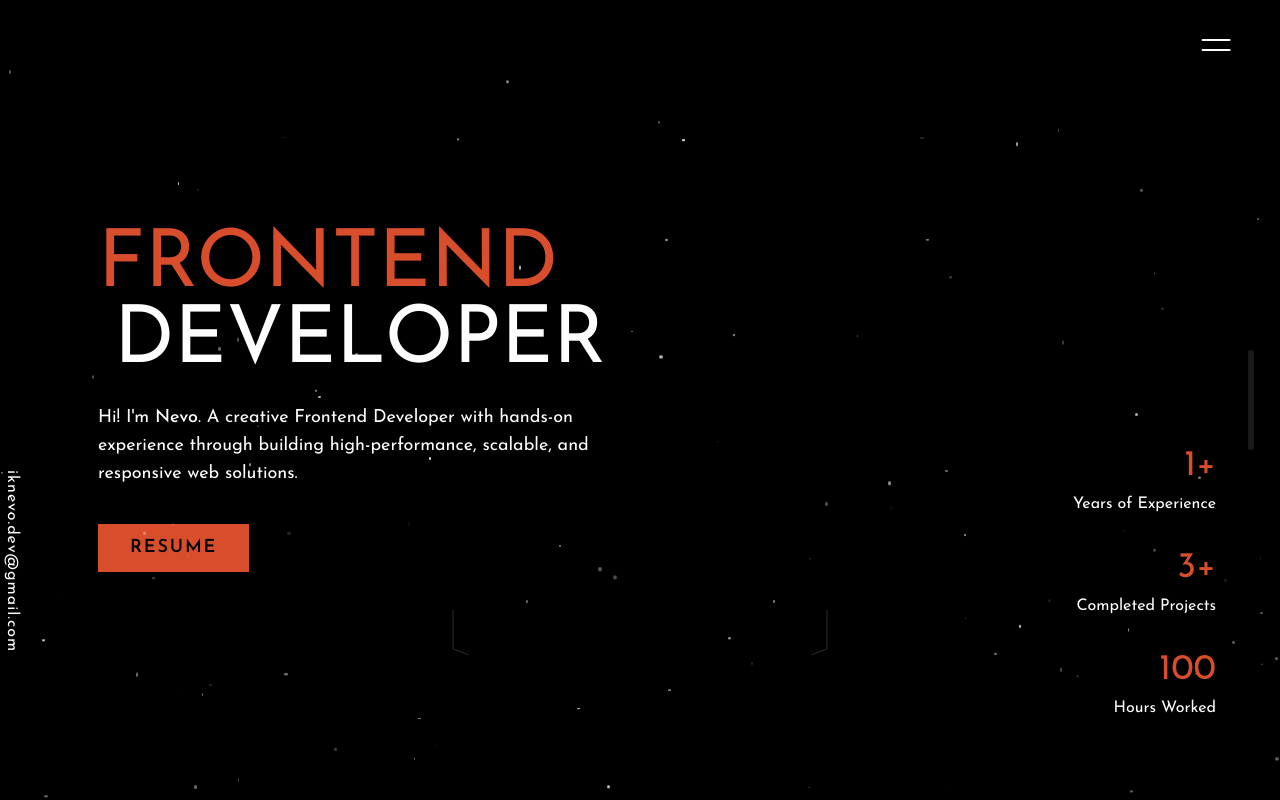
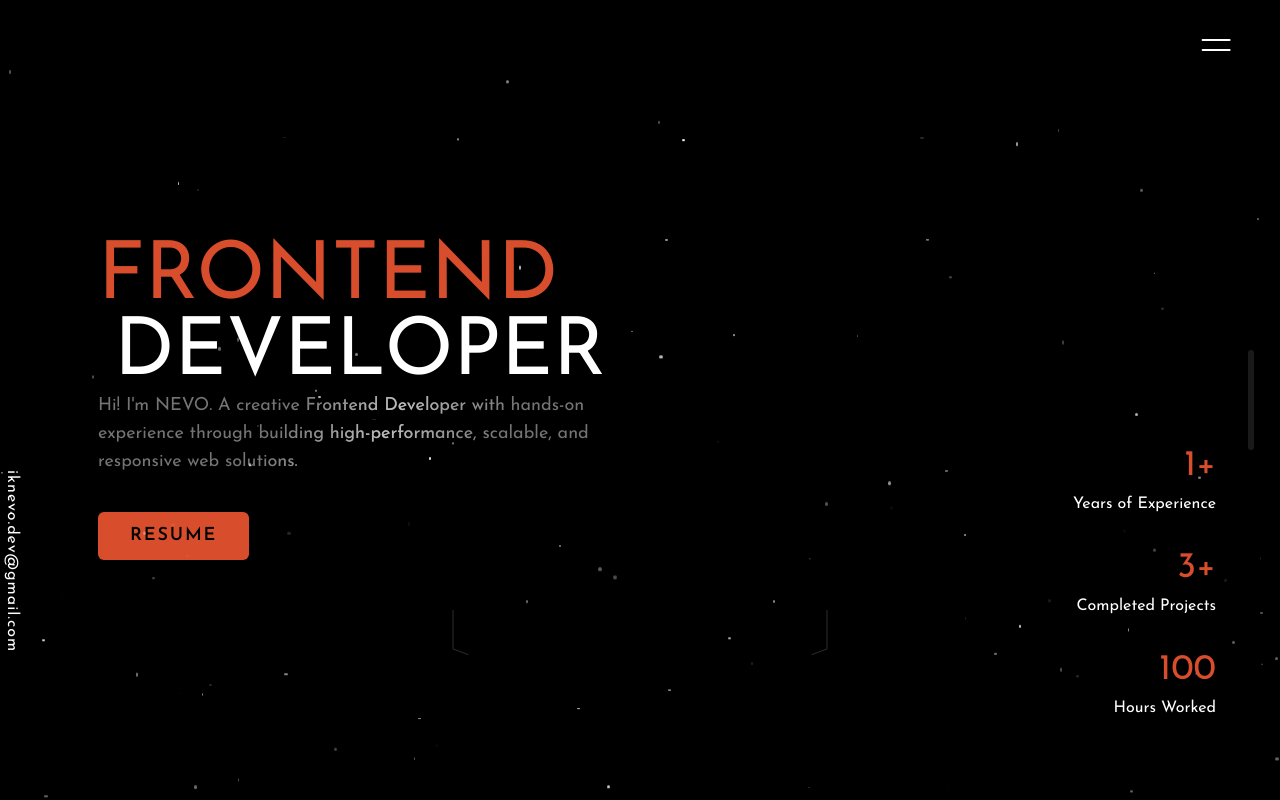
Before and after one commit to iknevo/nevo.dev, a Next.js app: page / in a window 1280 px wide. Shown: the top 800 px of the page. Built offline with nearby package versions, Linux system fonts and the light colour scheme.

Commit message:
text shine and magnet button

```diff
--- a/app/_components/AboutMe.tsx
+++ b/app/_components/AboutMe.tsx
@@ -3,6 +3,7 @@ import { useGSAP } from "@gsap/react";
 import gsap from "gsap";
 import { ScrollTrigger } from "gsap/all";
 import { useRef } from "react";
+import ShinyText from "./ShinyText";
 
 gsap.registerPlugin(ScrollTrigger, useGSAP);
 
@@ -54,9 +55,13 @@ const AboutMe = () => {
   return (
     <section className="pb-section" id="about-me">
       <div className="container" ref={container}>
-        <h2 className="text-4xl md:text-6xl font-thin mb-20 slide-up-and-fade">
+        <h2 className="text-4xl md:text-6xl mb-20 slide-up-and-fade">
+          <ShinyText
+            text="
           I believe in a user centered design approach, ensuring that every
           project I work on is tailored to meet the specific needs of its users.
+          "
+          />
         </h2>
 
         <p className="pb-3 border-b text-muted-foreground slide-up-and-fade">
--- a/app/_components/Banner.tsx
+++ b/app/_components/Banner.tsx
@@ -6,6 +6,8 @@ import { useGSAP } from "@gsap/react";
 import gsap from "gsap";
 import { ScrollTrigger } from "gsap/all";
 import { useRef } from "react";
+import Magnet from "./Magnet";
+import ShinyText from "./ShinyText";
 
 gsap.registerPlugin(ScrollTrigger, useGSAP);
 
@@ -44,22 +46,31 @@ const Banner = () => {
             <span className="text-primary">FRONTEND</span>
             <br /> <span className="ml-4">DEVELOPER</span>
           </h1>
-          <p className="banner-description slide-up-and-fade mt-6 text-lg text-muted-foreground">
+          {/* <p className="banner-description slide-up-and-fade mt-6 text-lg text-muted-foreground">
             Hi! I&apos;m{" "}
             <span className="font-medium text-foreground">Nevo</span>. A
             creative Frontend Developer with hands-on experience through
             building high-performance, scalable, and responsive web solutions.
-          </p>
+          </p> */}
+          <ShinyText
+            className="text-lg"
+            text="
+            Hi! I'm NEVO. A creative Frontend Developer with hands-on experience through
+            building high-performance, scalable, and responsive web solutions.
+          "
+          />
+          <Magnet magnetStrength={4}>
             <Button
               as="link"
               target="_blank"
               rel="noopener noreferrer"
               href={GENERAL_INFO.cv}
               variant="primary"
-            className="mt-9 banner-button slide-up-and-fade"
+              className="mt-9 banner-button slide-up-and-fade rounded-md"
             >
               Resume
             </Button>
+          </Magnet>
         </div>
 
         <div className="md:absolute md:bottom-[10%] md:right-[5%] flex md:flex-col gap-4 md:gap-8 text-center md:text-right">
--- /dev/null
+++ b/app/_components/Magnet.tsx
@@ -0,0 +1,86 @@
+"use client";
+import { ReactNode, useEffect, useRef, useState } from "react";
+
+interface Props {
+  children: ReactNode;
+  padding?: number;
+  disabled?: boolean;
+  magnetStrength?: number;
+  activeTransition?: string;
+  inactiveTransition?: string;
+  wrapperClassName?: string;
+  innerClassName?: string;
+}
+
+export default function Magnet({
+  children,
+  padding = 100,
+  disabled = false,
+  magnetStrength = 2,
+  activeTransition = "transform 0.3s ease-out",
+  inactiveTransition = "transform 0.5s ease-in-out",
+  wrapperClassName = "",
+  innerClassName = "",
+  ...props
+}: Props) {
+  const [isActive, setIsActive] = useState(false);
+  const [position, setPosition] = useState({ x: 0, y: 0 });
+  const magnetRef = useRef<HTMLDivElement>(null);
+
+  useEffect(() => {
+    if (disabled) {
+      setPosition({ x: 0, y: 0 });
+      return;
+    }
+
+    const handleMouseMove = (e: MouseEvent) => {
+      if (!magnetRef.current) return;
+
+      const { left, top, width, height } =
+        magnetRef.current.getBoundingClientRect();
+      const centerX = left + width / 2;
+      const centerY = top + height / 2;
+
+      const distX = Math.abs(centerX - e.clientX);
+      const distY = Math.abs(centerY - e.clientY);
+
+      if (distX < width / 2 + padding && distY < height / 2 + padding) {
+        setIsActive(true);
+
+        const offsetX = (e.clientX - centerX) / magnetStrength;
+        const offsetY = (e.clientY - centerY) / magnetStrength;
+        setPosition({ x: offsetX, y: offsetY });
+      } else {
+        setIsActive(false);
+        setPosition({ x: 0, y: 0 });
+      }
+    };
+
+    window.addEventListener("mousemove", handleMouseMove);
+    return () => {
+      window.removeEventListener("mousemove", handleMouseMove);
+    };
+  }, [padding, disabled, magnetStrength]);
+
+  const transitionStyle = isActive ? activeTransition : inactiveTransition;
+
+  return (
+    <div
+      ref={magnetRef}
+      className={wrapperClassName}
+      style={{ position: "relative", display: "inline-block" }}
+      {...props}
+    >
+      <div
+        className={innerClassName}
+        style={{
+          transform: `translate3d(${position.x}px, ${position.y}px, 0)`,
+          transition: transitionStyle,
+          willChange: "transform",
+        }}
+      >
+        {children}
+      </div>
+    </div>
+  );
+}
--- a/app/_components/Navbar.tsx
+++ b/app/_components/Navbar.tsx
@@ -4,6 +4,7 @@ import { cn } from "@/app/_lib/utils";
 import { MoveUpRight } from "lucide-react";
 import { useRouter } from "next/navigation";
 import { useState } from "react";
+import Magnet from "./Magnet";
 
 const COLORS = [
   "bg-yellow-500 text-black",
@@ -39,7 +40,9 @@ const Navbar = () => {
     <>
       <div className="sticky top-0 z-4">
         <button
-          className={cn("group size-12 absolute top-5 right-5 md:right-10 z-2")}
+          className={cn(
+            "group size-12 absolute top-5 right-5 md:right-10 z-2 cursor-pointer"
+          )}
           onClick={() => setIsMenuOpen(!isMenuOpen)}
         >
           <span
--- /dev/null
+++ b/app/_components/ShinyText.tsx
@@ -0,0 +1,31 @@
+interface Props {
+  text: string;
+  disabled?: boolean;
+  speed?: number;
+  className?: string;
+}
+export default function ShinyText({
+  text,
+  disabled = false,
+  speed = 5,
+  className = "",
+}: Props) {
+  const animationDuration = `${speed}s`;
+
+  return (
+    <div
+      className={`text-[#b5b5b5a4] bg-clip-text inline-block ${
+        disabled ? "" : "animate-shine"
+      } ${className}`}
+      style={{
+        backgroundImage:
+          "linear-gradient(120deg, rgba(255, 255, 255, 0) 40%, rgba(255, 255, 255, 0.8) 50%, rgba(255, 255, 255, 0) 60%)",
+        backgroundSize: "200% 100%",
+        WebkitBackgroundClip: "text",
+        animationDuration: animationDuration,
+      }}
+    >
+      {text}
+    </div>
+  );
+}
--- a/app/globals.css
+++ b/app/globals.css
@@ -12,6 +12,16 @@
   --container-max-width-2xl: 1148px;
   --container-center: "true";
   --padding-section: 250px;
+  --animate-shine: shine 5s linear infinite;
+
+  @keyframes shine {
+    0% {
+      background-position: 100%;
+    }
+    100% {
+      background-position: -100%;
+    }
+  }
 }
 
 .container-custom {
--- a/app/layout.tsx
+++ b/app/layout.tsx
@@ -28,7 +28,7 @@ export default function RootLayout({
   return (
     <html lang="en">
       <body
-        className={`${josefin.className}  select-none font-roboto-flex antialiased bg-black text-white`}
+        className={`${josefin.className} select-none font-roboto-flex antialiased bg-black text-white`}
       >
         <ReactLenis
           root
--- a/package.json
+++ b/package.json
@@ -15,6 +15,7 @@
     "lenis": "^1.3.4",
     "lucide-react": "^0.525.0",
     "next": "15.3.4",
+    "ogl": "^1.0.11",
     "react": "^19.0.0",
     "react-dom": "^19.0.0",
     "tailwind-merge": "^3.3.1"
```
Also changed, not shown: tsconfig.json (+7 -1 lines), 1 other file (tests, documents, lock files or other folders). Lines whose indentation alone changed are shown as unchanged.
